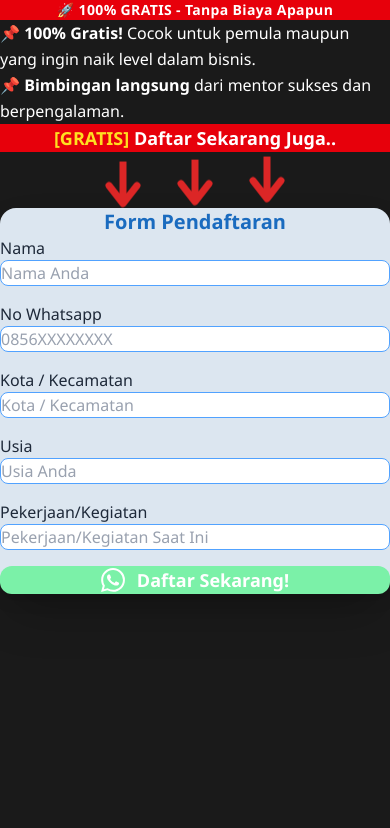
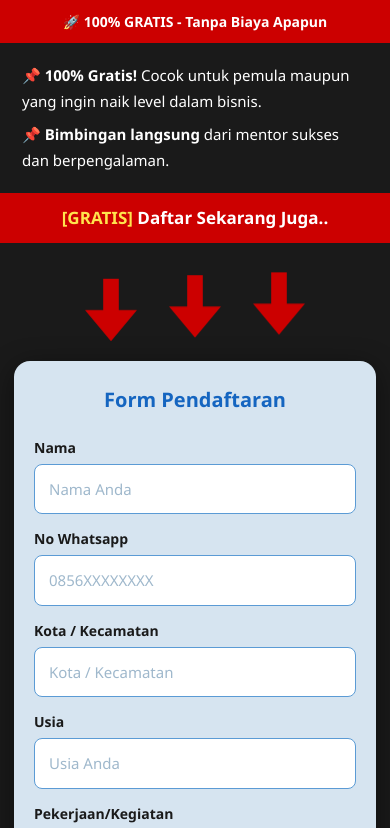
Before and after one commit to mfaizasysyauqi/sjp11, a Next.js app: page / in a window 390 px wide. Shown: the top 828 px of the page. Built offline with nearby package versions, Linux system fonts and the light colour scheme.

Commit message:
feat: responsive registration form with WhatsApp redirect

```diff
--- a/app/page.tsx
+++ b/app/page.tsx
@@ -11,191 +11,272 @@ export default function Home() {
     pekerjaan: "",
   });
 
-  const handleChange = (e: React.ChangeEvent<HTMLInputElement>) => {
+  const handleChange = (e: React.ChangeEvent<HTMLInputElement>) =>
     setForm({ ...form, [e.target.name]: e.target.value });
-  };
 
   const handleSubmit = (e: React.FormEvent) => {
     e.preventDefault();
-    const pesan = `Halo, saya ingin mendaftar!%0A%0A*Nama:* ${form.nama}%0A*No WA:* ${form.noWa}%0A*Kota/Kecamatan:* ${form.kota}%0A*Usia:* ${form.usia}%0A*Pekerjaan/Kegiatan:* ${form.pekerjaan}`;
-    const targetWa = "6281932800707";
-    window.open(`https://wa.me/${targetWa}?text=${pesan}`, "_blank");
+    const msg =
+      `Halo, saya ingin mendaftar!%0A%0A` +
+      `*Nama:* ${form.nama}%0A` +
+      `*No WA:* ${form.noWa}%0A` +
+      `*Kota/Kecamatan:* ${form.kota}%0A` +
+      `*Usia:* ${form.usia}%0A` +
+      `*Pekerjaan/Kegiatan:* ${form.pekerjaan}`;
+    window.open(`https://wa.me/6281932800707?text=${msg}`, "_blank");
   };
 
   const isValid =
-    form.nama && form.noWa && form.kota && form.usia && form.pekerjaan;
+    form.nama.trim() && form.noWa.trim() && form.kota.trim() &&
+    form.usia.trim() && form.pekerjaan.trim();
 
   return (
-    <main className="min-h-screen bg-[#1a1a1a] flex flex-col items-center">
-      {/* Top banner */}
-      <div className="w-full bg-red-600 text-white text-center py-3 text-sm font-bold tracking-wide">
-        🚀 100% GRATIS - Tanpa Biaya Apapun
+    <>
+      <style>{`
+        *, *::before, *::after { margin:0; padding:0; box-sizing:border-box; }
+        html, body { font-family:'Segoe UI',Tahoma,Geneva,Verdana,sans-serif; background:#111; }
+
+        @keyframes arrowBounce {
+          from { transform: translateY(0); }
+          to   { transform: translateY(12px); }
+        }
+        .arrow { animation: arrowBounce 0.85s ease-in-out infinite alternate; }
+        .arrow:nth-child(2) { animation-delay: 0.15s; }
+        .arrow:nth-child(3) { animation-delay: 0.30s; }
+
+        /* ── Page wrapper: always single column, centered ── */
+        .page {
+          min-height: 100vh;
+          background: #1a1a1a;
+          display: flex;
+          flex-direction: column;
+          align-items: center;
+        }
+
+        /* Full-width elements */
+        .sub-banner {
+          width: 100%;
+        }
+
+        .top-banner {
+          background: #cc0000;
+          color: #fff;
+          text-align: center;
+          font-weight: 700;
+          font-size: 14px;
+          padding: 11px 16px;
+        }
+
+        /* Content column — constrained width on larger screens */
+        .col {
+          width: 100%;
+          display: flex;
+          flex-direction: column;
+          align-items: stretch;
+        }
+
+        .hero-text {
+          background: #1a1a1a;
+          color: #fff;
+          padding: 20px 22px;
+          font-size: 15px;
+          line-height: 1.7;
+        }
+        .hero-text p + p { margin-top: 8px; }
+
+        .sub-banner {
+          background: #cc0000;
+          text-align: center;
+          font-weight: 800;
+          font-size: 17px;
+          padding: 12px 20px;
+          color: #fff;
+        }
+        .sub-banner .yellow { color: #ffe44d; }
+
+        .arrows-area {
+          background: #1a1a1a;
+          display: flex;
+          justify-content: center;
+          align-items: center;
+          gap: 32px;
+          padding: 28px 20px;
+        }
+        .arrow { width: 52px; }
+
+        .form-wrap {
+          padding: 0 14px 32px;
+          background: #1a1a1a;
+        }
+
+        .form-card {
+          background: #d6e4f0;
+          border-radius: 16px;
+          box-shadow: 0 6px 28px rgba(0,0,0,0.45);
+          padding: 24px 20px 28px;
+        }
+
+        .form-title {
+          color: #1565c0;
+          font-size: 20px;
+          font-weight: 800;
+          text-align: center;
+          margin-bottom: 22px;
+        }
+
+        .field { margin-bottom: 14px; }
+        .field label {
+          display: block;
+          color: #1a1a1a;
+          font-size: 14px;
+          font-weight: 600;
+          margin-bottom: 6px;
+        }
+        .field input {
+          width: 100%;
+          background: #fff;
+          border: 1.8px solid #5b9bd5;
+          border-radius: 8px;
+          padding: 13px 14px;
+          font-size: 15px;
+          color: #333;
+          outline: none;
+          font-family: inherit;
+          transition: border-color 0.2s;
+        }
+        .field input::placeholder { color: #9fb8cc; }
+        .field input:focus { border-color: #1565c0; }
+
+        .btn-submit {
+          display: flex;
+          align-items: center;
+          justify-content: center;
+          gap: 10px;
+          width: 100%;
+          margin-top: 20px;
+          padding: 15px;
+          background: #27ae60;
+          color: #fff;
+          border: none;
+          border-radius: 10px;
+          font-size: 16px;
+          font-weight: 800;
+          cursor: pointer;
+          font-family: inherit;
+          box-shadow: 0 4px 14px rgba(39,174,96,0.4);
+          transition: background 0.2s, transform 0.1s;
+        }
+        .btn-submit:hover  { background: #219150; }
+        .btn-submit:active { transform: scale(0.97); }
+        .btn-submit:disabled {
+          background: #8bc4a3;
+          cursor: not-allowed;
+          transform: none;
+          box-shadow: none;
+        }
+
+        /* ── TABLET ≥ 640px ── */
+        @media (min-width: 640px) {
+          .top-banner { font-size: 15px; padding: 13px 24px; }
+
+          .col { max-width: 640px; align-self: center; }
+
+          .hero-text  { padding: 28px 36px; font-size: 16px; }
+          .sub-banner { font-size: 19px; padding: 14px 36px; }
+
+          .arrows-area { gap: 48px; padding: 36px 36px; }
+          .arrow { width: 64px; }
+
+          .form-wrap  { padding: 0 24px 40px; }
+          .form-card  { padding: 28px 28px 34px; }
+          .form-title { font-size: 22px; margin-bottom: 26px; }
+          .field label  { font-size: 15px; }
+          .field input  { padding: 14px 15px; font-size: 16px; }
+          .btn-submit   { padding: 17px; font-size: 17px; }
+        }
+
+        /* ── DESKTOP ≥ 1024px ── */
+        @media (min-width: 1024px) {
+          .top-banner { font-size: 16px; padding: 14px 40px; }
+
+          .col { max-width: 780px; }
+
+          .hero-text  { padding: 40px 56px 32px; font-size: 18px; line-height: 1.8; }
+          .hero-text p + p { margin-top: 12px; }
+          .sub-banner { font-size: 22px; padding: 16px 56px; }
+
+          .arrows-area { gap: 64px; padding: 44px 56px; }
+          .arrow { width: 80px; }
+
+          .form-wrap  { padding: 0 40px 52px; }
+          .form-card  { padding: 36px 36px 40px; }
+          .form-title { font-size: 24px; margin-bottom: 28px; }
+          .field { margin-bottom: 16px; }
+          .field label  { font-size: 15px; margin-bottom: 7px; }
+          .field input  { padding: 15px 16px; font-size: 16px; }
+          .btn-submit   { padding: 18px; font-size: 18px; margin-top: 24px; }
+        }
+      `}</style>
+
+      <div className="page">
+        {/* Centered content column */}
+        <div className="col">
+          <div className="top-banner">🚀 100% GRATIS - Tanpa Biaya Apapun</div>
+
+          <div className="hero-text">
+            <p>📌 <strong>100% Gratis!</strong> Cocok untuk pemula maupun yang ingin naik level dalam bisnis.</p>
+            <p>📌 <strong>Bimbingan langsung</strong> dari mentor sukses dan berpengalaman.</p>
           </div>
 
-      {/* Hero section */}
-      <div className="w-full max-w-md px-5 py-6 text-white">
-        <p className="text-base leading-relaxed">
-          📌 <strong>100% Gratis!</strong> Cocok untuk pemula maupun yang ingin
-          naik level dalam bisnis.
-        </p>
-        <p className="mt-2 text-base leading-relaxed">
-          📌 <strong>Bimbingan langsung</strong> dari mentor sukses dan
-          berpengalaman.
-        </p>
+          <div className="sub-banner">
+            <span className="yellow">[GRATIS]</span>
+            {" "}Daftar Sekarang Juga..
           </div>
 
-      {/* Sub banner */}
-      <div className="w-full bg-red-600 text-center py-3">
-        <span className="text-yellow-300 font-bold text-lg">[GRATIS]</span>
-        <span className="text-white font-bold text-lg">
-          {" "}
-          Daftar Sekarang Juga..
-        </span>
-      </div>
-
-      {/* Arrows */}
-      <div className="flex justify-center gap-8 py-6">
+          <div className="arrows-area">
             {[0, 1, 2].map((i) => (
-          <svg
-            key={i}
-            width="40"
-            height="56"
-            viewBox="0 0 40 56"
-            fill="none"
-            xmlns="http://www.w3.org/2000/svg"
-            className="arrow-bounce"
-            style={{ animationDelay: `${i * 0.15}s` }}
-          >
-            <path
-              d="M20 0 L20 38 M6 24 L20 42 L34 24"
-              stroke="#dc2626"
-              strokeWidth="7"
-              strokeLinecap="round"
-              strokeLinejoin="round"
-            />
+              <svg key={i} className="arrow" style={{ animationDelay: `${i * 0.15}s` }} viewBox="0 0 100 120" fill="none">
+                <path d="M 35 0 L 65 0 L 65 60 L 100 60 L 50 120 L 0 60 L 35 60 Z" fill="#cc0000" />
               </svg>
             ))}
           </div>
 
-      {/* Form card */}
-      <div className="w-full max-w-md mx-4 mb-10 bg-[#dce6f0] rounded-2xl shadow-2xl px-6 py-8">
-        <h2 className="text-center text-[#1a6bbf] text-xl font-bold mb-6">
-          Form Pendaftaran
-        </h2>
-
-        <form onSubmit={handleSubmit} className="flex flex-col gap-4">
-          {/* Nama */}
-          <div>
-            <label className="block text-gray-800 font-medium mb-1">Nama</label>
+          <div className="form-wrap">
+            <div className="form-card">
+              <h2 className="form-title">Form Pendaftaran</h2>
+              <form onSubmit={handleSubmit}>
+                {[
+                  { label: "Nama",               name: "nama",      type: "text", ph: "Nama Anda" },
+                  { label: "No Whatsapp",         name: "noWa",      type: "tel",  ph: "0856XXXXXXXX" },
+                  { label: "Kota / Kecamatan",    name: "kota",      type: "text", ph: "Kota / Kecamatan" },
+                  { label: "Usia",                name: "usia",      type: "text", ph: "Usia Anda" },
+                  { label: "Pekerjaan/Kegiatan",  name: "pekerjaan", type: "text", ph: "Pekerjaan/Kegiatan Saat Ini" },
+                ].map(({ label, name, type, ph }) => (
+                  <div className="field" key={name}>
+                    <label>{label}</label>
                     <input
-              type="text"
-              name="nama"
-              value={form.nama}
+                      type={type}
+                      name={name}
+                      value={form[name as keyof typeof form]}
                       onChange={handleChange}
-              placeholder="Nama Anda"
-              className="w-full border border-blue-400 rounded-lg px-4 py-3 bg-white text-gray-700 placeholder-gray-400 focus:outline-none focus:ring-2 focus:ring-blue-500 transition"
+                      placeholder={ph}
                       required
                     />
                   </div>
+                ))}
 
-          {/* No WA */}
-          <div>
-            <label className="block text-gray-800 font-medium mb-1">
-              No Whatsapp
-            </label>
-            <input
-              type="tel"
-              name="noWa"
-              value={form.noWa}
-              onChange={handleChange}
-              placeholder="0856XXXXXXXX"
-              className="w-full border border-blue-400 rounded-lg px-4 py-3 bg-white text-gray-700 placeholder-gray-400 focus:outline-none focus:ring-2 focus:ring-blue-500 transition"
-              required
-            />
-          </div>
-
-          {/* Kota */}
-          <div>
-            <label className="block text-gray-800 font-medium mb-1">
-              Kota / Kecamatan
-            </label>
-            <input
-              type="text"
-              name="kota"
-              value={form.kota}
-              onChange={handleChange}
-              placeholder="Kota / Kecamatan"
-              className="w-full border border-blue-400 rounded-lg px-4 py-3 bg-white text-gray-700 placeholder-gray-400 focus:outline-none focus:ring-2 focus:ring-blue-500 transition"
-              required
-            />
-          </div>
-
-          {/* Usia */}
-          <div>
-            <label className="block text-gray-800 font-medium mb-1">Usia</label>
-            <input
-              type="number"
-              name="usia"
-              value={form.usia}
-              onChange={handleChange}
-              placeholder="Usia Anda"
-              min={1}
-              max={100}
-              className="w-full border border-blue-400 rounded-lg px-4 py-3 bg-white text-gray-700 placeholder-gray-400 focus:outline-none focus:ring-2 focus:ring-blue-500 transition"
-              required
-            />
-          </div>
-
-          {/* Pekerjaan */}
-          <div>
-            <label className="block text-gray-800 font-medium mb-1">
-              Pekerjaan/Kegiatan
-            </label>
-            <input
-              type="text"
-              name="pekerjaan"
-              value={form.pekerjaan}
-              onChange={handleChange}
-              placeholder="Pekerjaan/Kegiatan Saat Ini"
-              className="w-full border border-blue-400 rounded-lg px-4 py-3 bg-white text-gray-700 placeholder-gray-400 focus:outline-none focus:ring-2 focus:ring-blue-500 transition"
-              required
-            />
-          </div>
-
-          {/* Submit */}
-          <button
-            type="submit"
-            disabled={!isValid}
-            className="mt-2 w-full bg-green-500 hover:bg-green-600 disabled:bg-green-300 disabled:cursor-not-allowed text-white font-bold py-4 rounded-xl flex items-center justify-center gap-3 text-lg transition-all duration-200 active:scale-95 shadow-lg"
-          >
-            {/* WhatsApp icon */}
-            <svg
-              xmlns="http://www.w3.org/2000/svg"
-              width="24"
-              height="24"
-              viewBox="0 0 24 24"
-              fill="white"
-            >
+                <button type="submit" className="btn-submit" disabled={!isValid}>
+                  <svg width="22" height="22" viewBox="0 0 24 24" fill="white">
                     <path d="M17.472 14.382c-.297-.149-1.758-.867-2.03-.967-.273-.099-.471-.148-.67.15-.197.297-.767.966-.94 1.164-.173.199-.347.223-.644.075-.297-.15-1.255-.463-2.39-1.475-.883-.788-1.48-1.761-1.653-2.059-.173-.297-.018-.458.13-.606.134-.133.298-.347.446-.52.149-.174.198-.298.298-.497.099-.198.05-.371-.025-.52-.075-.149-.669-1.612-.916-2.207-.242-.579-.487-.5-.669-.51-.173-.008-.371-.01-.57-.01-.198 0-.52.074-.792.372-.272.297-1.04 1.016-1.04 2.479 0 1.462 1.065 2.875 1.213 3.074.149.198 2.096 3.2 5.077 4.487.709.306 1.262.489 1.694.625.712.227 1.36.195 1.871.118.571-.085 1.758-.719 2.006-1.413.248-.694.248-1.289.173-1.413-.074-.124-.272-.198-.57-.347m-5.421 7.403h-.004a9.87 9.87 0 01-5.031-1.378l-.361-.214-3.741.982.998-3.648-.235-.374a9.86 9.86 0 01-1.51-5.26c.001-5.45 4.436-9.884 9.888-9.884 2.64 0 5.122 1.03 6.988 2.898a9.825 9.825 0 012.893 6.994c-.003 5.45-4.437 9.884-9.885 9.884m8.413-18.297A11.815 11.815 0 0012.05 0C5.495 0 .16 5.335.157 11.892c0 2.096.547 4.142 1.588 5.945L.057 24l6.305-1.654a11.882 11.882 0 005.683 1.448h.005c6.554 0 11.89-5.335 11.893-11.893a11.821 11.821 0 00-3.48-8.413z" />
                   </svg>
                   Daftar Sekarang!
                 </button>
               </form>
             </div>
+          </div>
 
-      <style jsx>{`
-        .arrow-bounce {
-          animation: bounce 0.8s ease-in-out infinite alternate;
-        }
-        @keyframes bounce {
-          from {
-            transform: translateY(0);
-          }
-          to {
-            transform: translateY(10px);
-          }
-        }
-      `}</style>
-    </main>
+        </div>
+      </div>
+    </>
   );
 }
```
Lines whose indentation alone changed are shown as unchanged.
